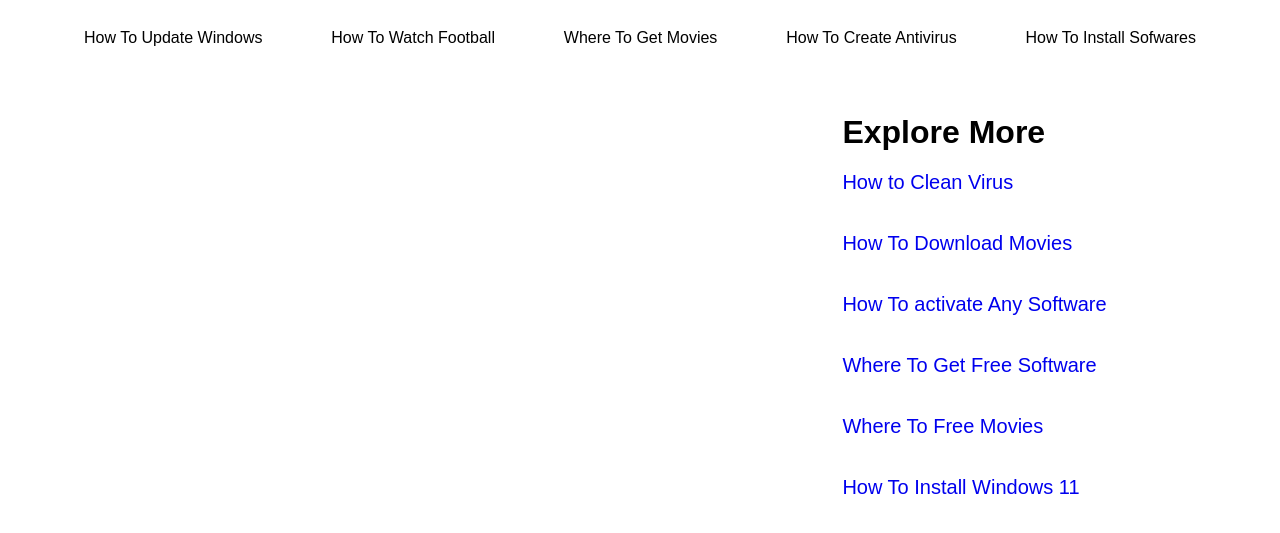
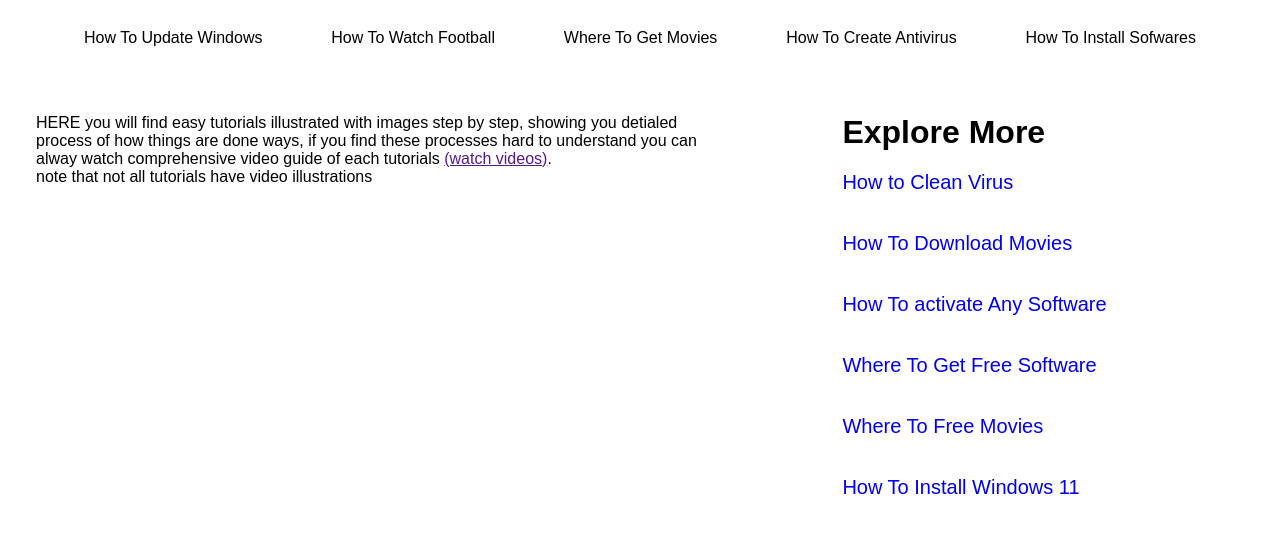
Before and after one commit to chrismankelvin/SimpleTutorialWeb, a plain HTML site: page articles/index.html in a window 1280 px wide. Shown: the part 185-718 px from the top of the page. Drawn offline with Linux system fonts and the light colour scheme.

Commit message:
fx-articlemainthml-style.css

```diff
--- a/articles/index.html
+++ b/articles/index.html
@@ -30,6 +30,10 @@
     <div class="top3">
 
         <div class="top31">
+           <p> HERE you will find easy tutorials illustrated with images step by step, showing you detialed process
+            of how things are done ways, if you find these processes hard to understand you can alway watch comprehensive video
+        guide of each tutorials <a href="">(watch videos)</a>. <br>
+    note that not all tutorials have video illustrations </p>
 
         </div>
 
```
Also changed, not shown: articles/wheretogetmovies.html (+1 -1 lines).
